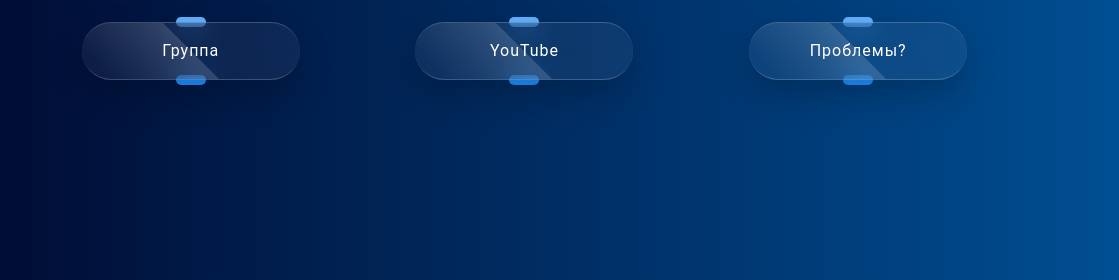
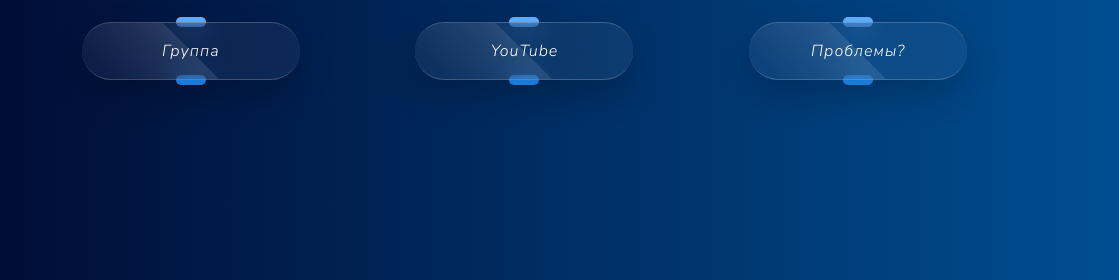
Before and after one commit to iccluded/iccluded_new, a plain HTML site: page index.html in a window 1280 px wide. Shown: the top 280 px of the page, 161-1280 px from the left. Drawn offline with nearby package versions, Linux system fonts and the light colour scheme.

Commit message:
Add files via upload

```diff
--- a/css/style.css
+++ b/css/style.css
@@ -1,3 +1,5 @@
+@import url('https://fonts.googleapis.com/css2?family=Nunito+Sans:ital,wght@1,300&display=swap');
+
 body {
     background: linear-gradient(90deg, #000428 0%, #004E92 100%);
 }
@@ -14,7 +16,7 @@ body {
     margin: 0;
     padding: 0;
     box-sizing: border-box;
-    font-family: 'Roboto', sans-serif;
+    font-family: 'Nunito Sans', sans-serif;
 }
 
 .container
@@ -67,7 +69,7 @@ body {
     left: 0;
     width: 50%;
     height: 100%;
-    background: linear-gradient(to left, rgba(255,255,255,0.15), transparent);
+    background: linear-gradient(to left, rgba(255,255,255,0.10), transparent);
     transform: skewX(45deg) translateX(0);
     transition: 0.5s;
 }
```
